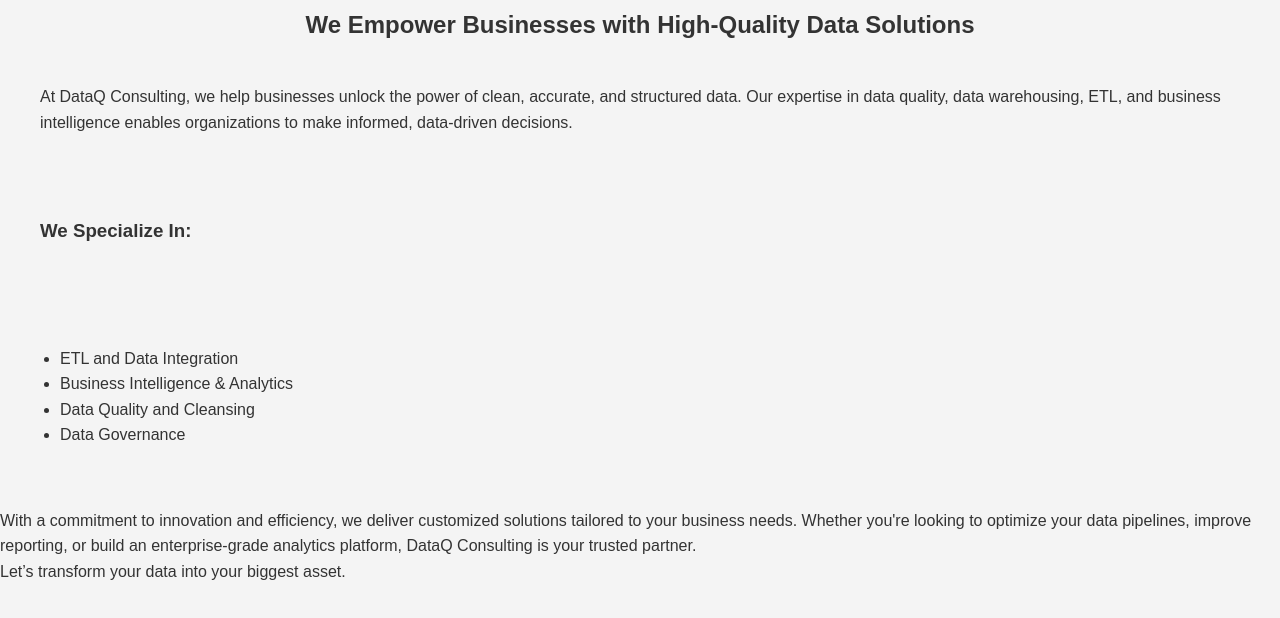
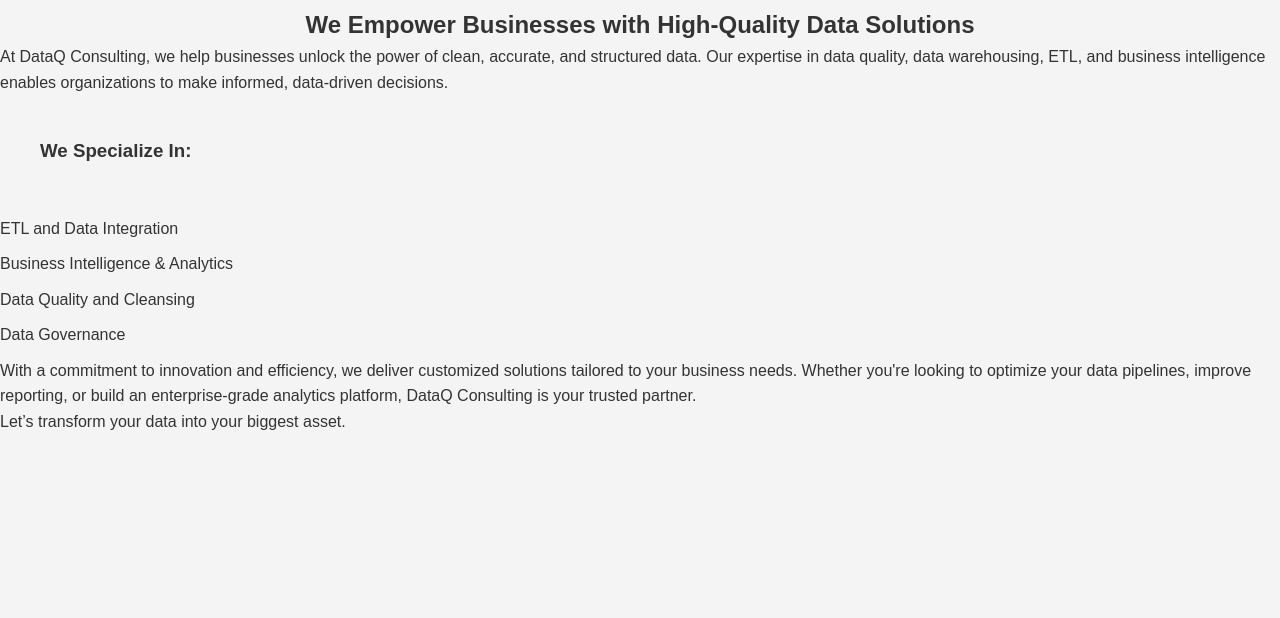
Before and after one commit to DQConsulting/dataqconsulting, a plain HTML site: page AboutUs.html in a window 1280 px wide. Shown: the part 94-712 px from the top of the page. Drawn offline with Linux system fonts and the light colour scheme.

Commit message:
Update AboutUs.html

```diff
--- a/AboutUs.html
+++ b/AboutUs.html
@@ -22,13 +22,13 @@
     <h1 style="text-align: center;">About Us</h1>
     <main>
         <h2 style="text-align: center;">We Empower Businesses with High-Quality Data Solutions</h2>
-        <p style="padding: 40px;">At DataQ Consulting, we help businesses unlock the power of clean, accurate, and structured data. Our expertise in data quality, data warehousing, ETL, and business intelligence enables organizations to make informed, data-driven decisions.</p>
+        <p style=margin: 20px 0;">At DataQ Consulting, we help businesses unlock the power of clean, accurate, and structured data. Our expertise in data quality, data warehousing, ETL, and business intelligence enables organizations to make informed, data-driven decisions.</p>
         <h3 style="padding: 40px;">We Specialize In:</h3>
-        <ul style="padding: 60px;">
-            <li>ETL and Data Integration</li>
-            <li>Business Intelligence & Analytics</li>
-            <li>Data Quality and Cleansing</li>
-            <li>Data Governance</li>
+        <ul list-style-type: disc;margin: 20px 0;padding-left: 20px;">
+            <li style="margin: 10px 0;">ETL and Data Integration</li>
+            <li style="margin: 10px 0;">Business Intelligence & Analytics</li>
+            <li style="margin: 10px 0;">Data Quality and Cleansing</li>
+            <li style="margin: 10px 0;">Data Governance</li>
         </ul>
         <p>With a commitment to innovation and efficiency, we deliver customized solutions tailored to your business needs. Whether you're looking to optimize your data pipelines, improve reporting, or build an enterprise-grade analytics platform, DataQ Consulting is your trusted partner.</p>
         <div class="highlight">
```
